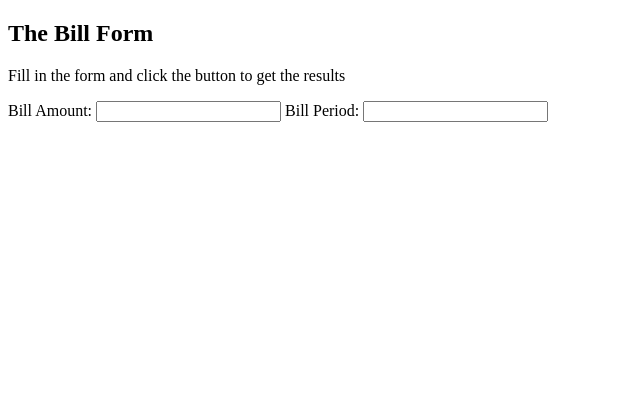
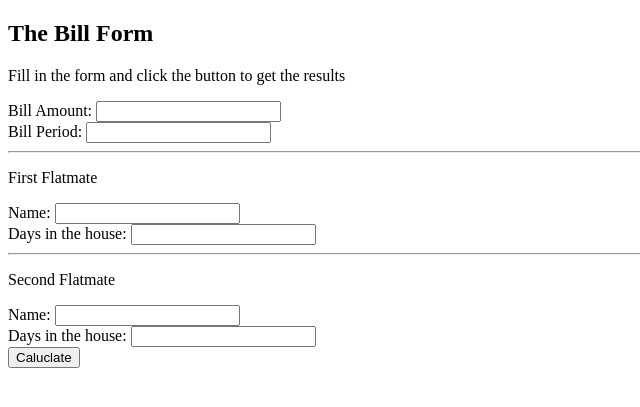
Before and after one commit to FrankGaoX/App-5-Flatmates-Bill-Web-App, a Flask app: page /bill in a window 1280 px wide. Shown: the top 407 px of the page, without its empty margins (0-640 px from the left). Run offline with Flask 2, Linux system fonts and the light colour scheme.

Commit message:
added StringField form and SubmitField form

```diff
--- a/main.py
+++ b/main.py
@@ -1,5 +1,5 @@
 from flask.views import MethodView
-from wtforms import Form, StringField
+from wtforms import Form, StringField, SubmitField
 from flask import Flask, render_template
 
 app = Flask(__name__)
@@ -27,6 +27,14 @@ class BillForm(Form):
     amount = StringField("Bill Amount: ")
     period = StringField("Bill Period: ")
 
+    name1 = StringField("Name: ")
+    days_in_house1 = StringField("Days in the house: ")
+
+    name2 = StringField("Name: ")
+    days_in_house2 = StringField("Days in the house: ")
+
+    button =SubmitField("Caluclate")
+
 
 app.add_url_rule('/',
                  view_func=HomePage.as_view('home_page'))
--- a/templates/bill_form_page.html
+++ b/templates/bill_form_page.html
@@ -9,7 +9,22 @@
 <p>Fill in the form and click the button to get the results</p>
 <form>
     {{billform.amount.label}} {{billform.amount}}
+    <br>
     {{billform.period.label}} {{billform.period}}
+    <hr>
+    <p>First Flatmate</p>
+    {{billform.name1.label}} {{billform.name1}}
+    <br>
+    {{billform.days_in_house1.label}} {{billform.days_in_house1}}
+    <hr>
+    <p>Second Flatmate</p>
+    {{billform.name2.label}} {{billform.name2}}
+    <br>
+    {{billform.days_in_house2.label}} {{billform.days_in_house2}}
+    <br>
+    {{billform.button}}
+
+
 </form>
 
 </body>
```
